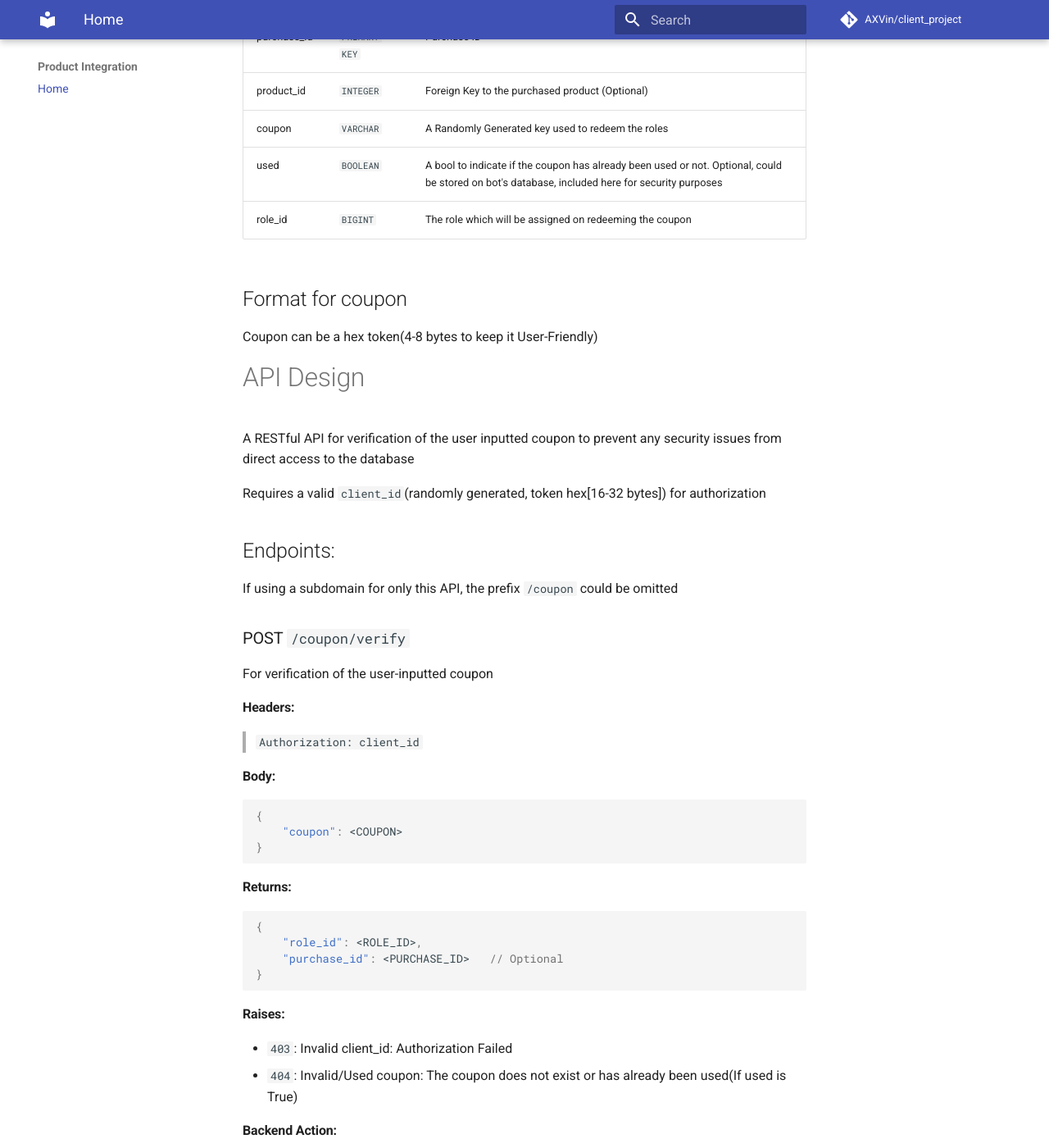
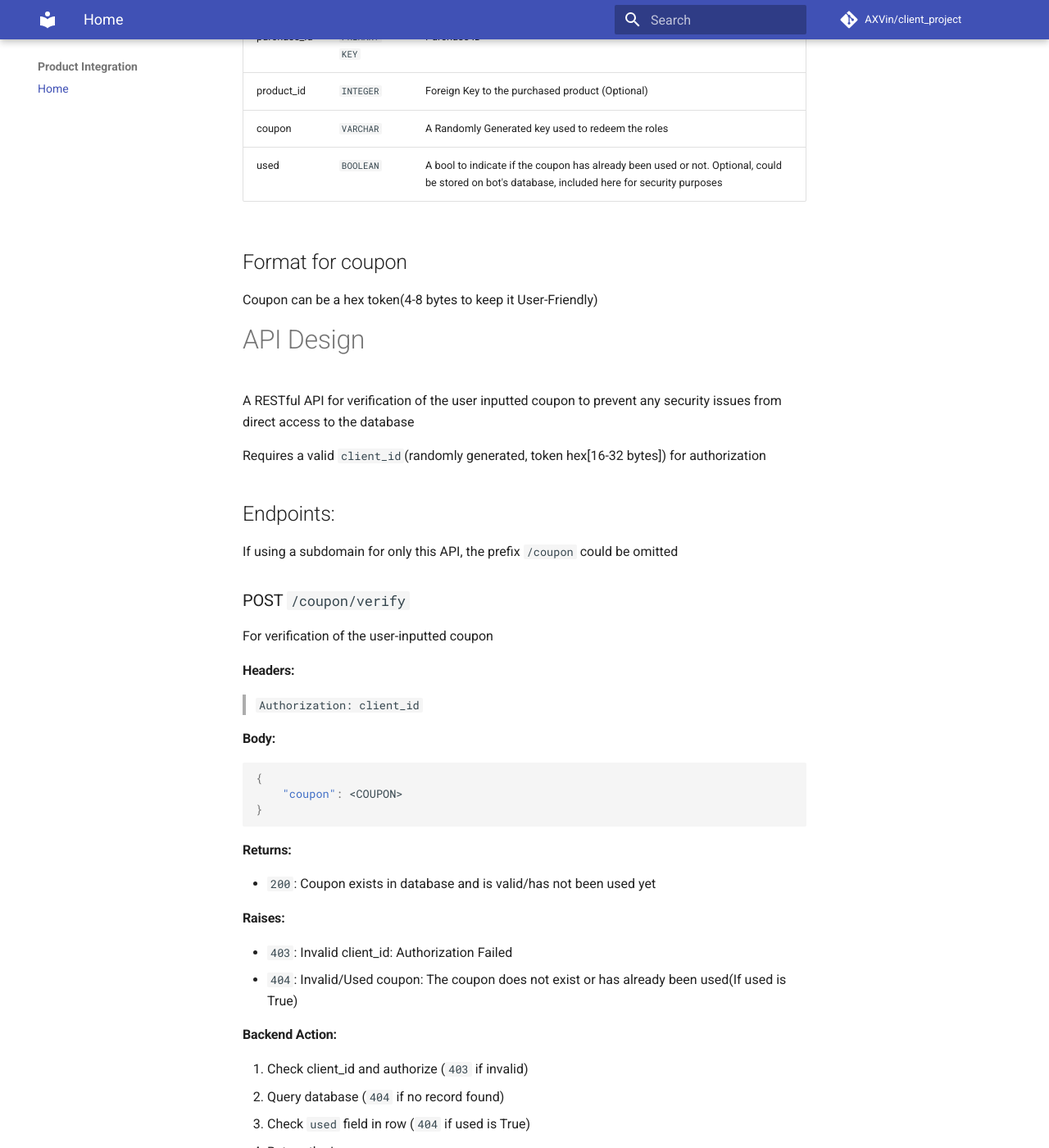
Before and after one commit to AXVin/client_project, an MkDocs documentation site: the page built from docs/index.md, in a window 1280 px wide and 1400 px high, scrolled down 409 px. Shown: the whole window at 82% size. Built offline with MkDocs 1.6.1 and Material for MkDocs 9.7.7, drawn with Linux system fonts in a browser that asks for light colours; comment, search, counter and statistics services are not loaded; some of the changed text lies outside the part shown.

Commit message:
Adds stuff for gh-pages

````diff
--- a/docs/index.md
+++ b/docs/index.md
@@ -12,7 +12,6 @@ Table Name: product_integration (Optional)
 | product_id | `INTEGER` | Foreign Key to the purchased product (Optional) |
 | coupon | `VARCHAR` | A Randomly Generated key used to redeem the roles |
 | used | `BOOLEAN` | A bool to indicate if the coupon has already been used or not. Optional, could be stored on bot's database, included here for security purposes |
-| role_id | `BIGINT` | The role which will be assigned on redeeming the coupon |
 
 ## Format for coupon
 Coupon can be a hex token(4-8 bytes to keep it User-Friendly)
@@ -40,12 +39,7 @@ For verification of the user-inputted coupon
 ```
 
 #### Returns:
-```json
-{
-    "role_id": <ROLE_ID>,
-    "purchase_id": <PURCHASE_ID>   // Optional
-}
-```
+* `200`: Coupon exists in database and is valid/has not been used yet
 
 #### Raises:
 * `403`: Invalid client_id: Authorization Failed
````
Also changed, not shown: other parts of docs/index.md (+1 -1 lines), site/index.html, site/search/search_index.json, 1 other file.
